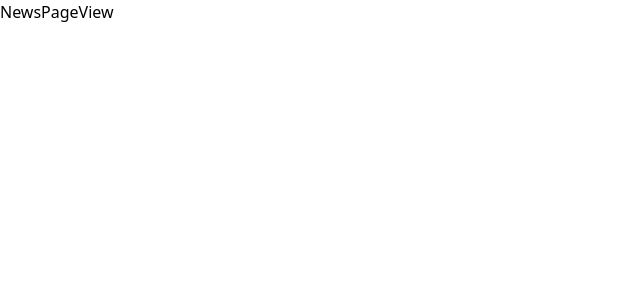
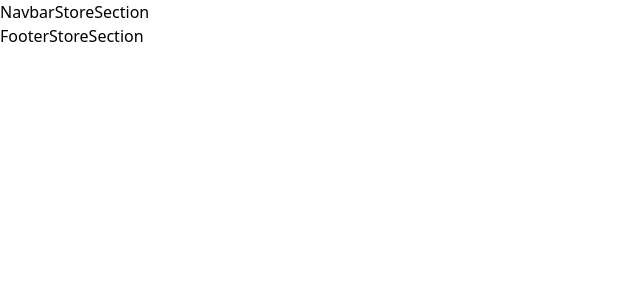
Before and after one commit to davidnasrulloh/livecode-bangdev, a React (Vite) app: page /store in a window 1280 px wide. Shown: the top 300 px of the page, without its empty margins (0-640 px from the left). Built offline with nearby package versions, Linux system fonts and the light colour scheme.

Commit message:
fix: add several files

```diff
--- a/src/pages/store/store-page-view.tsx
+++ b/src/pages/store/store-page-view.tsx
@@ -1,12 +1,16 @@
 import { Outlet } from "react-router-dom"
+import NavbarStoreSection from "../../sections/store/navbar/navbar-store-section"
+import FooterStoreSection from "../../sections/store/footer/footer-store-section"
 
 type Props = {}
 
 const StorePageView = (props: Props) => {
   return (
-    <div>
+    <>
+        <NavbarStoreSection/>
         <Outlet/>
-    </div>
+        <FooterStoreSection/>
+    </>
   )
 }
 
--- /dev/null
+++ b/src/sections/store/footer/footer-store-section.tsx
@@ -0,0 +1,9 @@
+type Props = {}
+
+const FooterStoreSection = (props: Props) => {
+  return (
+    <footer>FooterStoreSection</footer>
+  )
+}
+
+export default FooterStoreSection
--- /dev/null
+++ b/src/sections/store/navbar/navbar-store-section.tsx
@@ -0,0 +1,9 @@
+type Props = {}
+
+const NavbarStoreSection = (props: Props) => {
+  return (
+    <footer>NavbarStoreSection</footer>
+  )
+}
+
+export default NavbarStoreSection
```
Also changed, not shown: src/components/EmptyState/page-not-found.tsx (added, +9 -0 lines), src/routers/index.tsx (+14 -1 lines), src/components/EmptyState/no-data.tsx (added), src/components/EmptyState/no-internet.tsx (added).
